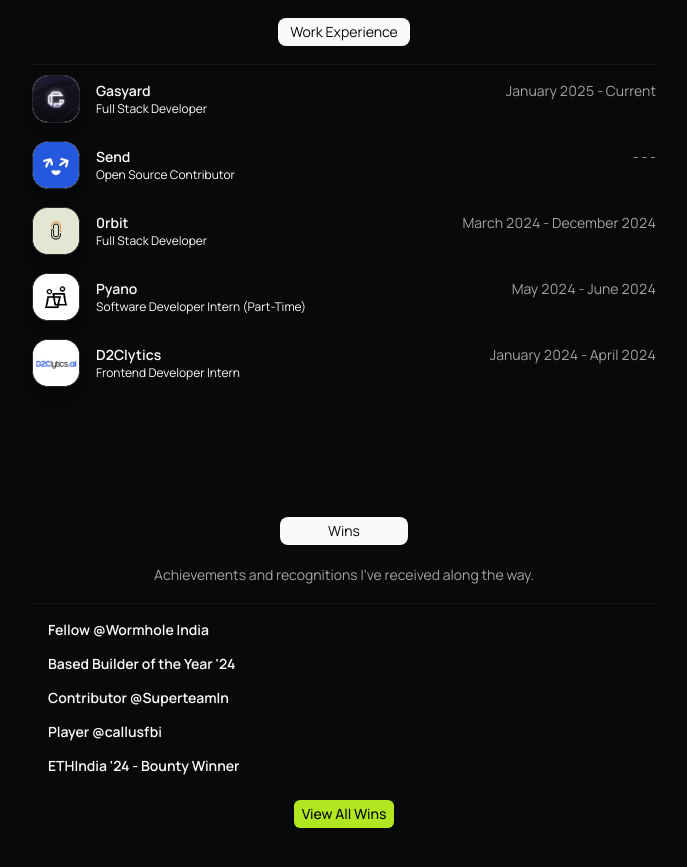
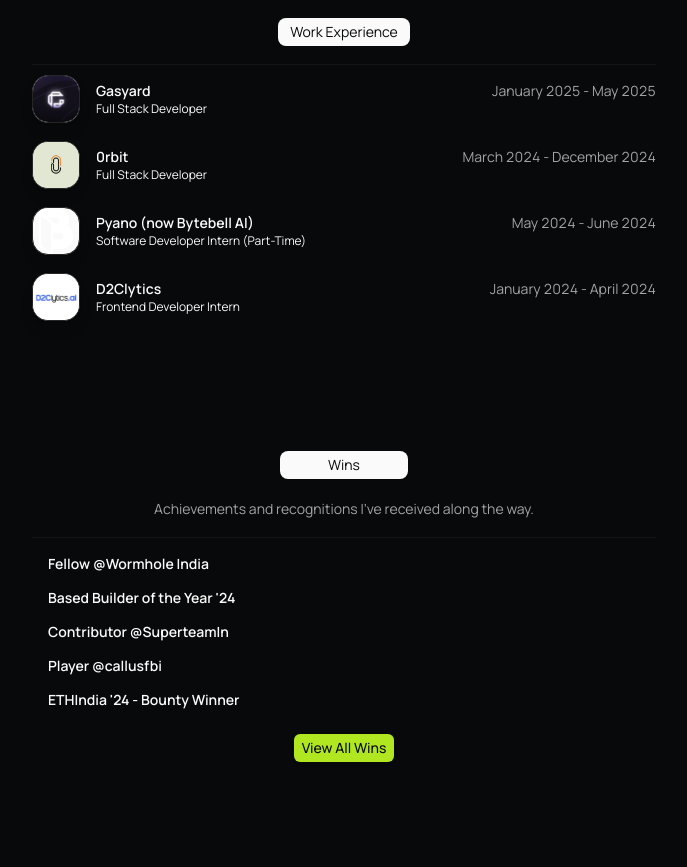
Before and after one commit to sahilkakwani9/portfolio, a Next.js app: page / in a window 1280 px wide. Shown: the part 1380-2247 px from the top of the page, without its empty margins (296-983 px from the left). Built offline with nearby package versions, Linux system fonts and the light colour scheme; a web font is replaced by a local one.

Commit message:
updte experience

```diff
--- a/src/data/resume.tsx
+++ b/src/data/resume.tsx
@@ -68,19 +68,9 @@
       title: "Full Stack Developer",
       logoUrl: "/work/gasyard.png",
       start: "January 2025",
-      end: "Current",
+      end: "May 2025",
       description:
-        "Implemented multiple cross-chain bridge routes, including Hyperliquid,  Movement, Monad (Testnet), and other EVM/Non-EVM integrations for both Testnet and Mainnet environments. Built the Gasyard Bridge Explorer using Next.js, TypeScript, Tanstack Query, Zustand, and Tailwind CSS, providing an interface for transaction tracking. Developed Fuelbae Agent, a powerful tool that enables users to execute complex DeFi actions seamlessly across various protocols.",
-    },
-    {
-      company: "Send",
-      href: "https://www.thesendcoin.com/",
-      title: "Open Source Contributor",
-      logoUrl: "/work/send.png",
-      start: "-",
-      end: "-",
-      description:
-        "Built a dashboard for SendAI during the Send AI Hackathon, contributed to the website, and built backend [in Flask] and frontend [in Next.js] for a product named 'trAI'",
+        "Built backend with Fastify, Docker, and PostgreSQL that handled $570K in transaction volume and processed 120K requests. Implemented cross-chain bridge routes for Hyperliquid, Movement, Monad (Testnet), and other EVM/Non-EVM integrations in Testnet and Mainnet environments. Created Gasyard Bridge Explorer using Next.js, TypeScript, Tanstack Query, Zustand, and Tailwind CSS for transaction tracking. Developed Fuelbae Agent tool for executing DeFi actions across protocols."
     },
     {
       company: "0rbit",
@@ -94,11 +84,11 @@
         "Developed multiple smart contracts in Lua for the AO Ecosystem, while battle-testing 0rbit's core infrastructure and contributing to the core node. I also integrated frontend tutorials using AOConnect, showcasing 0rbit's capabilities in blog posts. Beyond code, I enhanced the documentation, converted Figma designs into functional UI components, and contributed to the website development. Additionally, I handled social media content and authored blogs and technical documentation, ensuring a better developer experience.",
     },
     {
-      company: "Pyano",
+      company: "Pyano (now Bytebell AI)",
       href: "",
       location: "Remote",
       title: "Software Developer Intern (Part-Time)",
-      logoUrl: "/work/pyano.png",
+      logoUrl: "/work/bytebell.png",
       start: "May 2024",
       end: "June 2024",
       description:
```
Also changed, not shown: public/work/bytebell.png (added).
